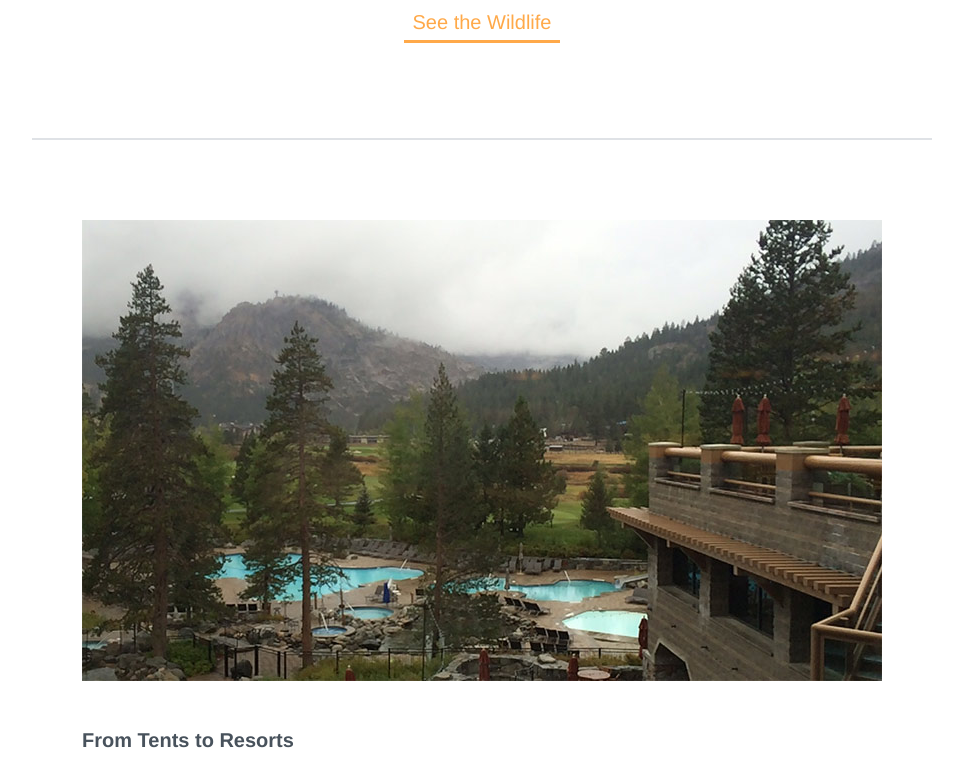
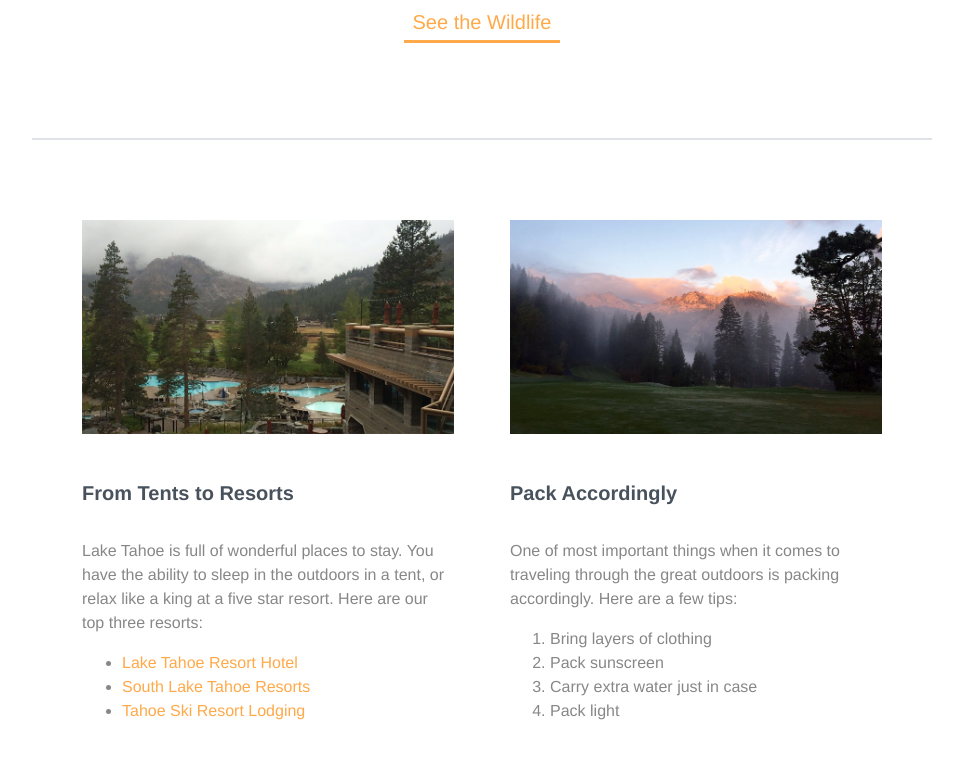
Before and after one commit to mckrogh/Lake-Tahoe, a plain HTML site: page index.html in a window 1280 px wide. Shown: the part 1800-2583 px from the top of the page, without its empty margins (158-1121 px from the left). Drawn offline with Linux system fonts and the light colour scheme.

Commit message:
Background & Floats
Learning about backgrounds & floats

```diff
--- a/css/style.css
+++ b/css/style.css
@@ -70,6 +70,21 @@ By default, an element's width and height are as wide or as tall as the content
 With the box-sizing property, we can alter the way the browser calculates an element's total width and height. We're also able to set the maximum width of an element with the max-width property.
 */
 
+/*BACKGROUNDS
+background-image
+Sets one or several background images for an element.
+
+background-size
+Sets the size of a background image.
+
+background-repeat
+Controls whether or not the image is tiled and how it gets tiled both vertically and horizontally. The value repeat-y repeats the image vertically, while repeat-x repeats the background image horizontally.
+*/
+
+/*FLOATS
+Floats are one of the most commonly used methods for laying out a page with CSS. When an element is floated, the element is taken out of the normal flow of the page and placed along the left or right side of its container.
+*/
+
 /* Base Styles -------------------- */
 
 * {
@@ -134,6 +149,10 @@ a:active {
   background-color: #ffa949;
   padding-top: 170px;
   height: 850px;
+  background-image: url("../img/mountains.jpg");
+  background-size: cover;
+  background-repeat: no-repeat;
+  background-position: center;
 }
 
 .title {
@@ -203,3 +222,27 @@ a:active {
 .arrow {
   width: 50px;
 }
+
+/* Floated Columns ------------------ */
+
+.resorts,
+.tips {
+  width: 46.5%;
+}
+
+.tips {
+  float: right;
+}
+
+.resorts {
+  float: left;
+}
+
+
+/* Float Clearfix ------------------ */
+
+.group:after {
+  content: "";
+  display: table;
+  clear: both;
+}
--- a/index.html
+++ b/index.html
@@ -26,8 +26,8 @@
       <a class="callout" href="#wildlife">See the Wildlife</a>
     </div><!-- End .primary-content -->
 
-    <div class="secondary-content t-border">
-      <div>
+    <div class="secondary-content t-border group">
+      <div class="resorts">
         <img src="img/resort.jpg" alt="Resort">
         <h3>From Tents to Resorts</h3>
         <p>
@@ -40,7 +40,7 @@
         </ul>
       </div>
 
-      <div>
+      <div class="tips">
         <img src="img/mtn-landscape.jpg" alt="Mountain Landscape">
         <h3>Pack Accordingly</h3>
         <p>
```
